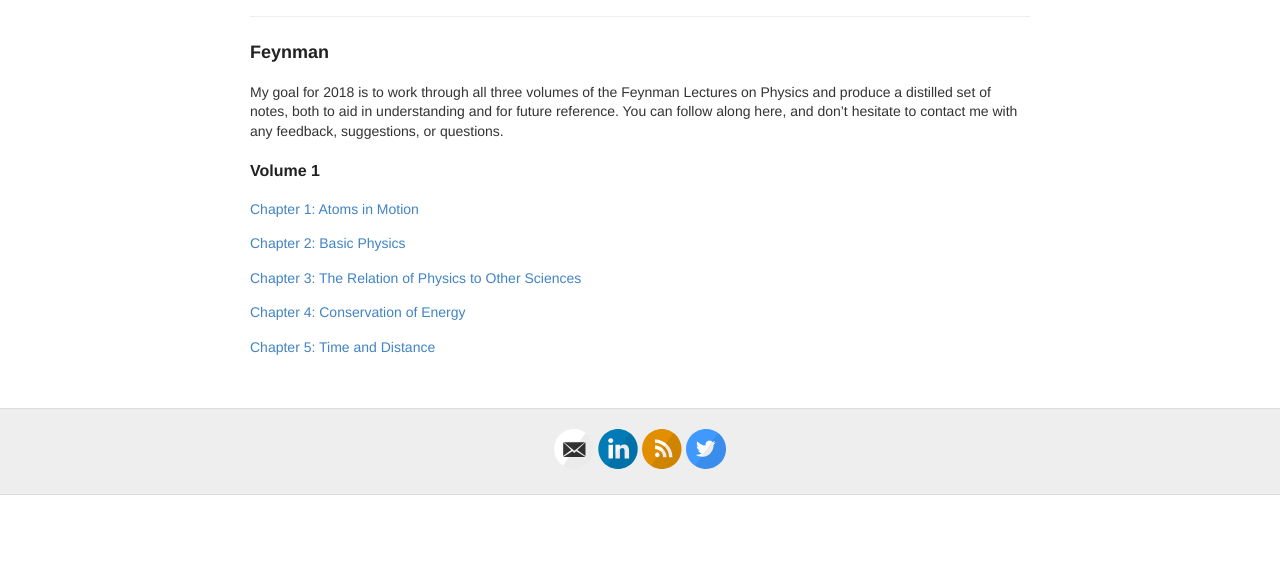
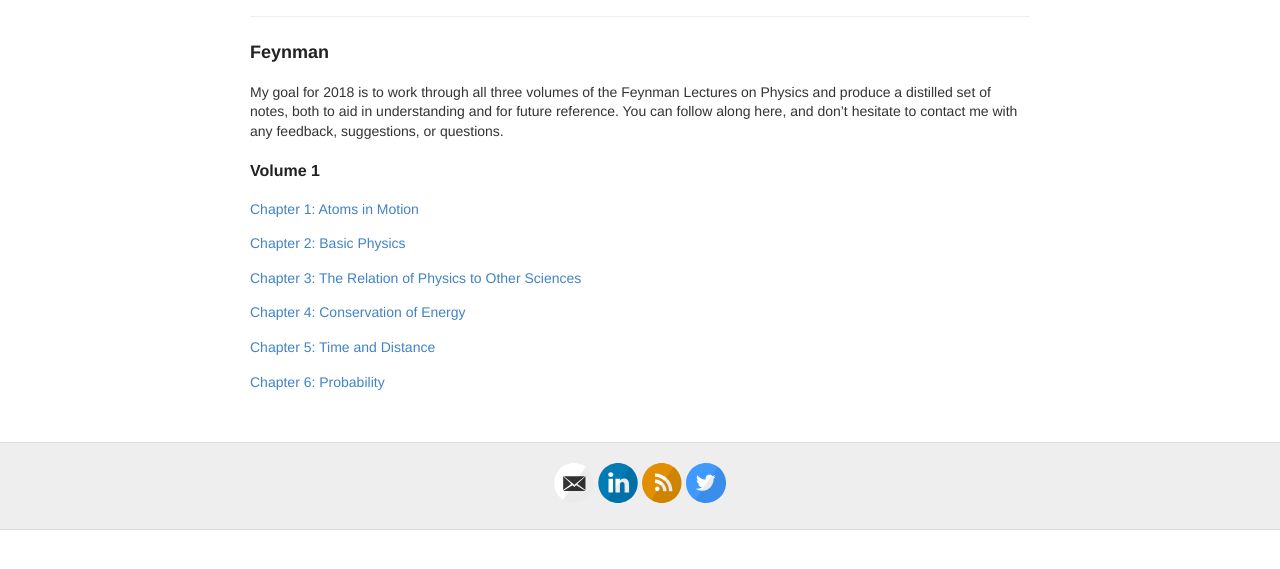
Before and after one commit to mummydg/mummydg.github.io, a Jekyll site: the page built from feynman.md, in a window 1280 px wide, cut to the strip 144-713 px from the top of the page. Built offline with Jekyll 4.4.1, drawn with Linux system fonts in a browser that asks for light colours.

Commit message:
feynman Vol1 Chap 6

```diff
--- a/feynman.md
+++ b/feynman.md
@@ -16,3 +16,5 @@ My goal for 2018 is to work through all three volumes of the Feynman Lectures on
 <a href="{{ site.baseurl}}/feynman/feynman_vol1_chap4.pdf">Chapter 4: Conservation of Energy</a>
 
 <a href="{{ site.baseurl}}/feynman/feynman_vol1_chap5.pdf">Chapter 5: Time and Distance</a>
+
+<a href="{{ site.baseurl}}/feynman/feynman_vol1_chap6.pdf">Chapter 6: Probability</a>
```
Also changed, not shown: 5 other files.
